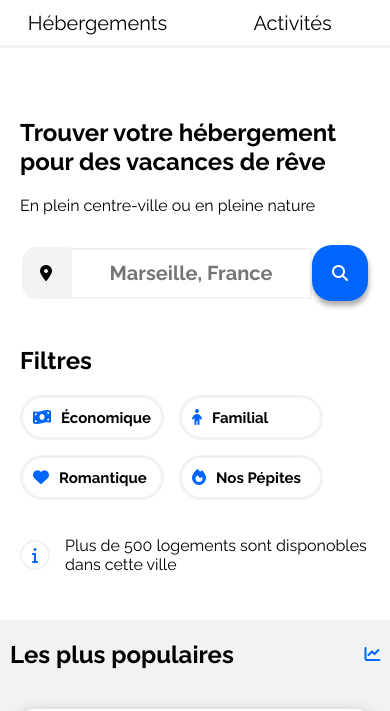
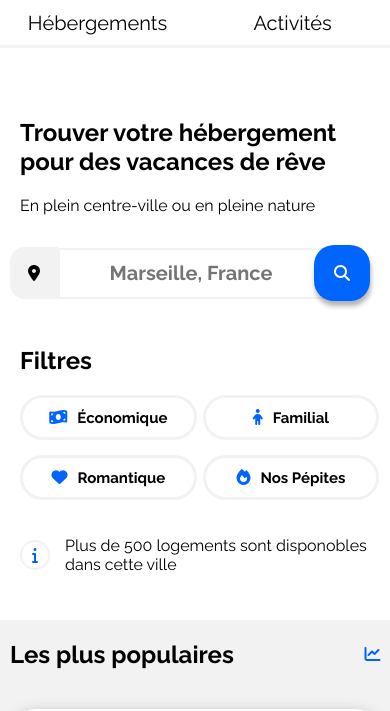
Before and after one commit to Ennlco/Projet-HTML-et-CSS, a plain HTML site: page index.html in a window 390 px wide. Shown: the part 103-814 px from the top of the page. Drawn offline with Linux system fonts and the light colour scheme.

Commit message:
Modification de la largeur de l'input, de la barre de recherche. ajustement de la position du bouton de recherche. Modification de la taille des filtres.

```diff
--- a/css/styles.css
+++ b/css/styles.css
@@ -498,10 +498,12 @@ footer{
     .search{
         display: flex;
         justify-content: center;
+        margin-left: 10px;
+        margin-right: 10px;
     }
 
     input{
-        width: 60%;
+        width: 82%;
     }
 
     .buttonSearch{
@@ -510,6 +512,8 @@ footer{
 
     .imgSearch{
         display: flex;
+        position: relative;
+        right: 10px;
     }
 
     .fa-magnifying-glass{
@@ -525,8 +529,10 @@ footer{
         flex-direction: column;
         margin-left: 20px;
         margin-top: 25px;
+        margin-right: 20px;
     }
     .FiltreContent{
+        width: 100%;
         display: grid;
         grid-template-columns: 1fr 1fr;
         grid-template-rows: 1fr 1fr;
@@ -535,6 +541,11 @@ footer{
 
     .txtFiltre{
         font-size: 15px;
+    }
+
+    .FiltreChoose{
+        justify-content: center;
+        width: 90%;
     }
 
     /* ----- Info barre ---- */
```
